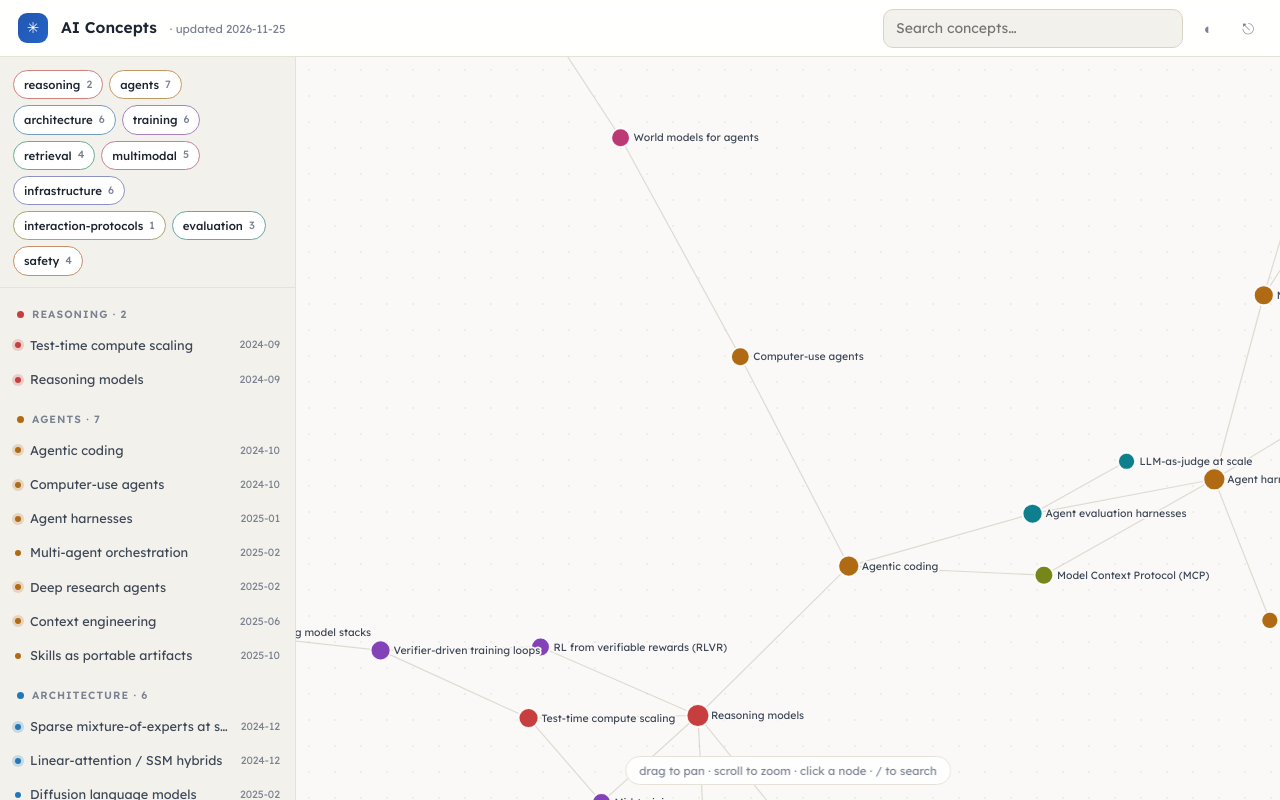
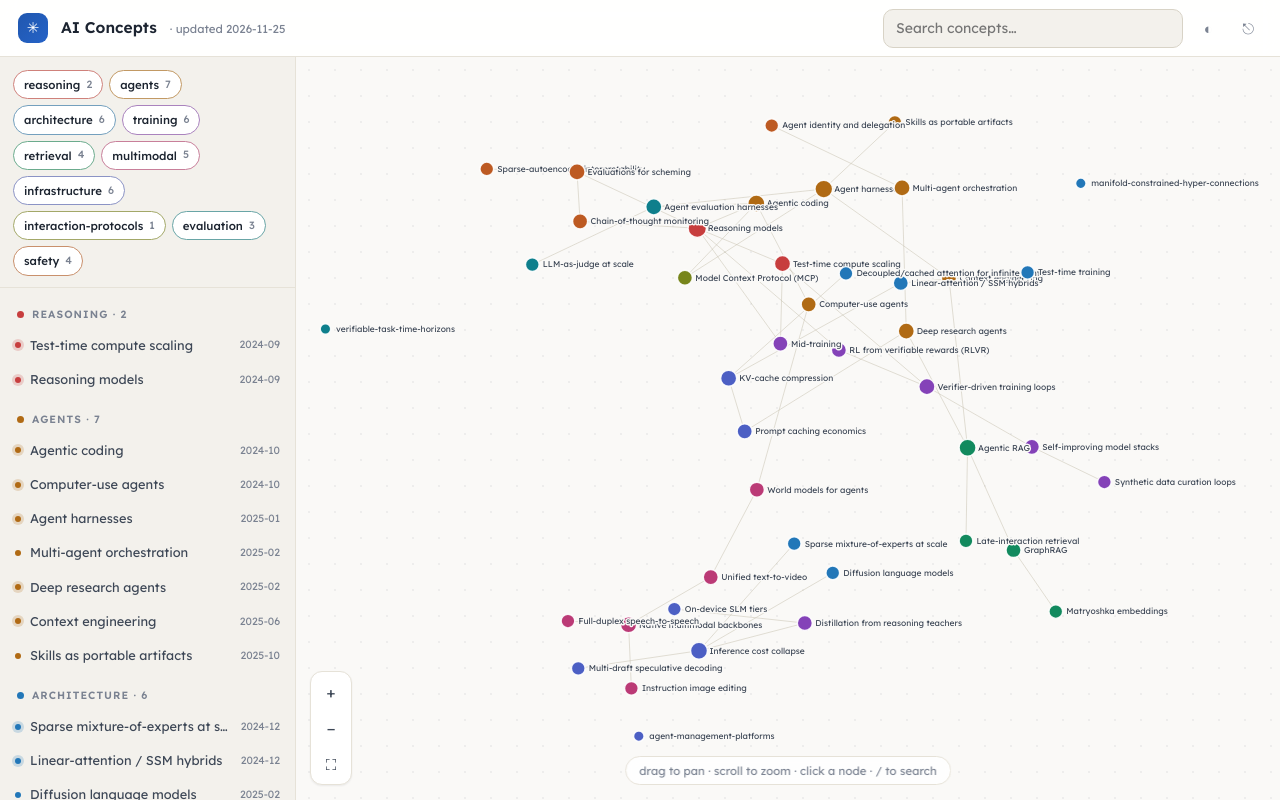
Before and after one commit to vivmuk/ai-ontology, a website: page index.html in a window 1280 px wide. Drawn offline with nearby package versions, Linux system fonts and the light colour scheme; no server answers.

Commit message:
fix: pan/zoom transformed an empty group (links/nodes were siblings of it); clustered category layout + auto-fit-to-view + zoom controls

```diff
--- a/index.html
+++ b/index.html
@@ -249,6 +249,19 @@
     border-radius: 999px; border: 1px solid var(--edge); backdrop-filter: blur(6px);
   }
 
+  #zoomui {
+    position: absolute; left: 14px; bottom: 15px; z-index: 6;
+    display: flex; flex-direction: column; gap: 4px;
+    background: var(--panel); border: 1px solid var(--edge); border-radius: 12px;
+    padding: 4px; box-shadow: var(--shadow-sm);
+  }
+  #zoomui button {
+    width: 32px; height: 32px; border-radius: 8px; color: var(--ink-2);
+    display: grid; place-items: center; font-size: 15px; line-height: 1;
+    transition: background .12s, color .12s;
+  }
+  #zoomui button:hover { background: var(--panel-2); color: var(--ink); }
+
   @media (max-width: 860px) {
     main { grid-template-columns: 1fr; }
     #side {
@@ -306,6 +319,11 @@
         <div class="aliases" id="c-alias"></div>
         <div id="c-rels"></div>
         <div id="c-src"></div>
+      </div>
+      <div id="zoomui">
+        <button id="zin" aria-label="Zoom in" title="Zoom in">+</button>
+        <button id="zout" aria-label="Zoom out" title="Zoom out">−</button>
+        <button id="zfit" aria-label="Fit to view" title="Fit graph to view">⛶</button>
       </div>
       <div id="hint">drag to pan · scroll to zoom · click a node · / to search</div>
     </div>
@@ -486,8 +504,11 @@ function buildGraph() {
   const colors = COLORS();
   const svg = d3.select("#graphwrap").append("svg");
   svg.attr("viewBox", [0, 0, W, H]);
-  const g = svg.append("g");
-  svg.call(d3.zoom().scaleExtent([0.12, 8]).on("zoom", (e) => g.attr("transform", e.transform)));
+  const g = svg.append("g");  /* zoom/pan target — links and nodes must live INSIDE it */
+  const zoomBehavior = d3.zoom().scaleExtent([0.12, 8]).on("zoom", (e) => g.attr("transform", e.transform));
+  svg.call(zoomBehavior);
+  state.zoom = zoomBehavior;
+  state.svg = svg;
 
   state.nodes = state.o.concepts.map((c) => ({ ...c }));
   const byId = new Map(state.nodes.map((n) => [n.id, n]));
@@ -502,9 +523,9 @@ function buildGraph() {
     deg[l.target] = (deg[l.target] || 0) + 1;
   }
 
-  state.sel = svg.append("g").selectAll(".link")
+  state.sel = g.append("g").selectAll(".link")
     .data(state.links).join("line").attr("class", "link");
-  state.nod = svg.append("g").selectAll(".node")
+  state.nod = g.append("g").selectAll(".node")
     .data(state.nodes, (d) => d.id).join("g").attr("class", "node")
     .call(d3.drag()
       .on("start", (e, d) => { if (!e.active) state.sim.alphaTarget(.25).restart(); d.fx = d.x; d.fy = d.y; })
@@ -519,16 +540,28 @@ function buildGraph() {
     .attr("stroke", (d) => colors[d.category] || "#888");
   state.nod.append("text").attr("dx", 13).attr("dy", 3.6).text((d) => d.label);
 
+  /* clustered layout: category anchors on a ring keep the graph compact and grouped */
+  const cats = Object.keys(colors);
+  const anchors = {};
+  const R = Math.min(W, H) * 0.34;
+  cats.forEach((cat, i) => {
+    const a = (i / cats.length) * 2 * Math.PI - Math.PI / 2;
+    anchors[cat] = { x: W / 2 + Math.cos(a) * R * 1.35, y: H / 2 + Math.sin(a) * R };
+  });
+
   state.sim = d3.forceSimulation(state.nodes)
-    .force("link", d3.forceLink(state.links).id((d) => d.id).distance(96).strength(.32))
-    .force("charge", d3.forceManyBody().strength(-330))
-    .force("center", d3.forceCenter(W / 2, H / 2))
-    .force("collide", d3.forceCollide(27))
+    .force("link", d3.forceLink(state.links).id((d) => d.id).distance(72).strength(.35))
+    .force("charge", d3.forceManyBody().strength(-240))
+    .force("collide", d3.forceCollide(30))
+    .force("x", d3.forceX((d) => (anchors[d.category] || {x: W/2}).x).strength(.09))
+    .force("y", d3.forceY((d) => (anchors[d.category] || {y: H/2}).y).strength(.11))
+    .alphaDecay(.05)
     .on("tick", () => {
       state.sel.attr("x1", (d) => d.source.x).attr("y1", (d) => d.source.y)
               .attr("x2", (d) => d.target.x).attr("y2", (d) => d.target.y);
       state.nod.attr("transform", (d) => `translate(${d.x},${d.y})`);
-    });
+    })
+    .on("end", () => { if (!state.fitted) { state.fitted = true; fitView(); } });
 
   state.nod.on("mouseenter", (e, d) => highlight(d.id, true))
          .on("mouseleave", () => highlight(null))
@@ -537,10 +570,37 @@ function buildGraph() {
 
   $("loadmsg").hidden = true;
   window.addEventListener("resize", () => {
-    state.sim.force("center", d3.forceCenter(wrap.clientWidth / 2, wrap.clientHeight / 2));
+    state.sim.force("center", null);
     svg.attr("viewBox", [0, 0, wrap.clientWidth, wrap.clientHeight]);
   });
 }
+
+/* fit the whole graph in view with padding — the guaranteed way to see everything */
+function fitView() {
+  if (!state.nodes.length || !state.svg) return;
+  const wrap = $("graphwrap");
+  const W = wrap.clientWidth, H = wrap.clientHeight;
+  let x0 = Infinity, x1 = -Infinity, y0 = Infinity, y1 = -Infinity;
+  /* measure REAL extents: halo radius + rendered label width via getComputedTextLength */
+  state.nod.each(function (d) {
+    const text = this.querySelector("text");
+    const halo = this.querySelector(".halo");
+    const r = halo ? halo.r.baseVal.value : 12;
+    const tw = text ? text.getComputedTextLength() : 0;
+    x0 = Math.min(x0, d.x - r - 6);
+    x1 = Math.max(x1, d.x + 13 + tw + 6);
+    y0 = Math.min(y0, d.y - r - 6);
+    y1 = Math.max(y1, d.y + r + 6);
+  });
+  x0 -= 20; y0 -= 20; x1 += 20; y1 += 20;
+  const k = Math.min(8, Math.max(0.12, Math.min(W / (x1 - x0), H / (y1 - y0))));
+  const tx = (W - k * (x0 + x1)) / 2, ty = (H - k * (y0 + y1)) / 2;
+  const t = d3.zoomIdentity.translate(tx, ty).scale(k);
+  state.svg.transition().duration(450).call(state.zoom.transform, t);
+}
+$("zin").addEventListener("click", () => state.svg && state.svg.transition().duration(200).call(state.zoom.scaleBy, 1.35));
+$("zout").addEventListener("click", () => state.svg && state.svg.transition().duration(200).call(state.zoom.scaleBy, 1 / 1.35));
+$("zfit").addEventListener("click", () => fitView());
 function neighbors(id) {
   const n = new Set([id]);
   for (const l of state.links) {
```
